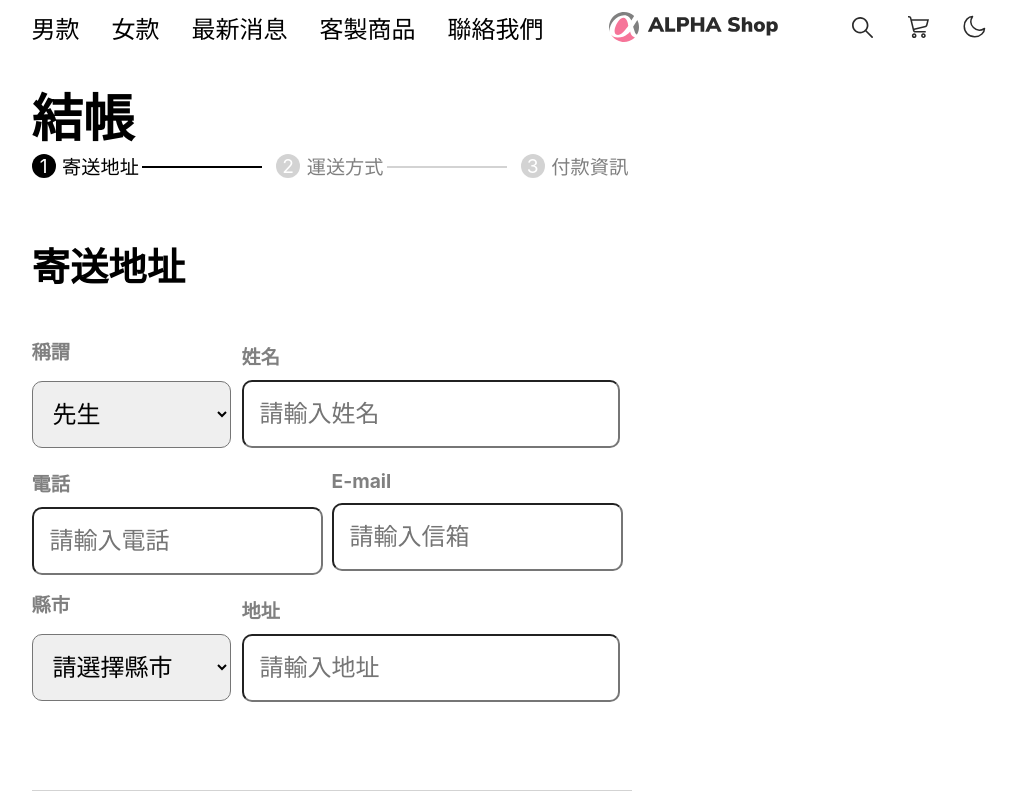
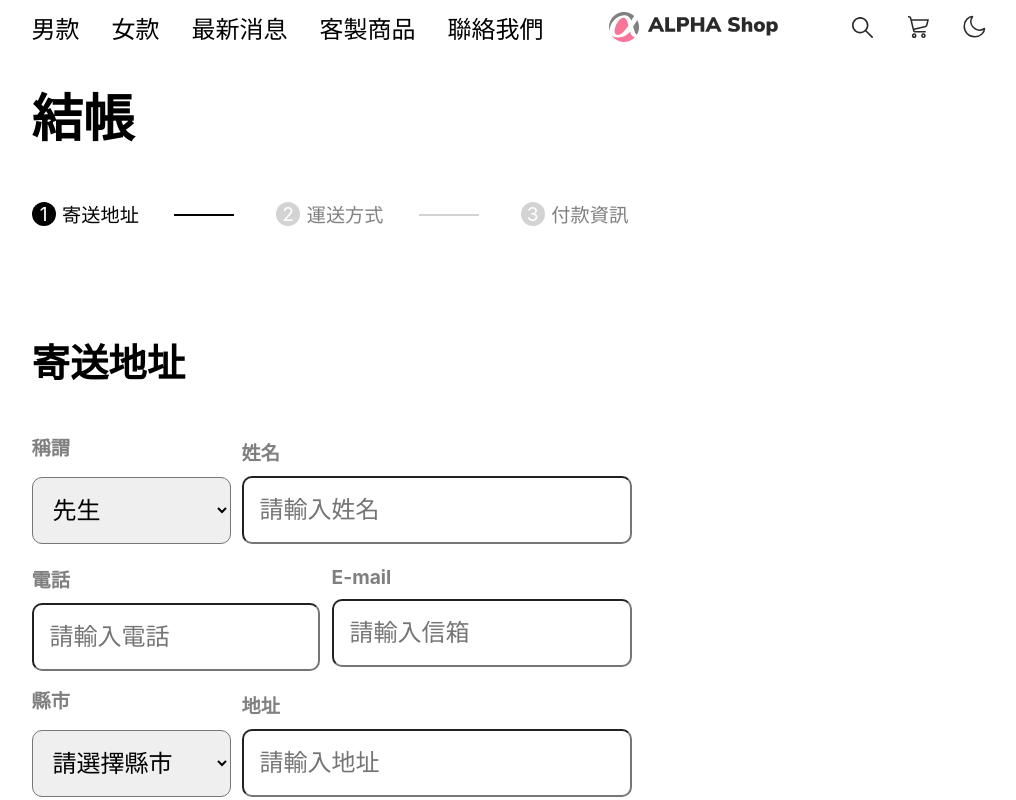
Before and after one commit to JianMiau/AlphaShop-React, a React (Create React App) app: page / in a window 1280 px wide. Shown: the top 800 px of the page, without its empty margins (115-1131 px from the left). Built offline with nearby package versions, Linux system fonts and the light colour scheme.

Commit message:
modify form markup details

```diff
--- a/src/component/main/RegistForm/FormStepper/FormStepper.js
+++ b/src/component/main/RegistForm/FormStepper/FormStepper.js
@@ -4,21 +4,23 @@ const StepperStyle = styled.div`
 width: 100% ;
 margin: 0;
 .stepper-container {
+  box-sizing: border-box ;
   width: 100% ;
   display: flex ;
   justify-content: space-between ;
+  padding: 48px 0;
 
 }
 
 `
-
+// active={props.step >= 2} 裡面傳boolean來判斷表單階段，用===判斷型別和數值
 function FormStepper(props) {
   return (
     <StepperStyle>
       <section className="stepper-container">
-        <StepperBars phase='adress' step={props.step} active={props.step >= 1 ? true : false} stepNumber={1} stepLabel='寄送地址' />
-        <StepperBars phase='shipping' step={props.step} active={props.step >= 2 ? true : false} stepNumber={2} stepLabel='運送方式' />
-        <StepperBars phase='credit-card' step={props.step} active={props.step === 3 ? true : false} stepNumber={3} stepLabel='付款資訊' />
+        <StepperBars phase='adress' step={props.step} active={props.step >= 1} stepNumber={1} stepLabel='寄送地址' />
+        <StepperBars phase='shipping' step={props.step} active={props.step >= 2} stepNumber={2} stepLabel='運送方式' />
+        <StepperBars phase='credit-card' step={props.step} active={props.step === 3} stepNumber={3} stepLabel='付款資訊' />
       </section>
     </StepperStyle>
 
--- a/src/component/main/RegistForm/FormStepper/StepperBars/StepperBars.js
+++ b/src/component/main/RegistForm/FormStepper/StepperBars/StepperBars.js
@@ -6,9 +6,9 @@ position: relative ;
   &:not(:last-child)::after {
     content: '';
     top: 50%;
-    left: 100% ;
+    left: calc(100% + 32px) ;
     position: absolute ;
-    width: 120px ;
+    width: 60px ;
     height: 2px ;
     background-color: ${props => props.active ? 'black' : 'lightgrey'};
   }
@@ -47,7 +47,7 @@ position: relative ;
 `
 // stpper 變換邏輯主要要父層state傳進來的參數來判斷，再把它傳入style-component做變化
 // props.stepNumber是元件本身的號碼、props.step是目前頁面狀態
-export default function StepperBars(props) {
+function StepperBars(props) {
   return (
     <StepperBarStyle active={props.active} step={props.step} stepNumber={props.stepNumber}>
       <span className="progress-group" data-phase={props.phase}>
@@ -62,3 +62,4 @@ export default function StepperBars(props) {
 
   )
 }
+export default StepperBars
--- a/src/component/main/RegistForm/RegistForm.js
+++ b/src/component/main/RegistForm/RegistForm.js
@@ -4,8 +4,9 @@ import UserForm from "./UserForm/UserForm"
 
 const FormStyle = styled.div`
 width: 100%;
-height: 730px ;
-border-bottom: 1px solid lightgray;
+height: 750px ;
+padding-bottom: 48px ;
+border-bottom: 1px solid #E6E6EB;
 .register-container {
   display: flex ;
   width: inherit ;
@@ -20,7 +21,7 @@ border-bottom: 1px solid lightgray;
 function RegistForm(props) {
   return (
     <FormStyle>
-      <section className="register-container" data-phase={props.step}>
+      <section className="register-container">
         <h2 className="register-title">{props.title}</h2>
         <FormStepper step={props.step} />
         <UserForm step={props.step} />
--- a/src/component/main/RegistForm/UserForm/AddressForm/AddressForm.js
+++ b/src/component/main/RegistForm/UserForm/AddressForm/AddressForm.js
@@ -46,7 +46,7 @@ function AddressForm() {
             <Input width={65} label='姓名' type='text' placeholder='請輸入姓名' />
           </div>
           <div className="form-row">
-            <Input width={50} label='電話' type='tel' placeholder='請輸入電話' />
+            <Input width={48} right={2} label='電話' type='tel' placeholder='請輸入電話' />
             <Input width={50} label='E-mail' type='email' placeholder='請輸入信箱' />
           </div>
           <div className="form-row">
--- a/src/component/main/RegistForm/UserForm/CreditCardForm/CreditCardFrom.js
+++ b/src/component/main/RegistForm/UserForm/CreditCardForm/CreditCardFrom.js
@@ -34,7 +34,7 @@ function CreditCardForm() {
             <Input width={100} label='卡號' type='text' placeholder='1111 2222 3333 4444' maxlength={12} />
           </div>
           <div className="form-row">
-            <Input width={50} label='有效期限' type='text' placeholder='MM/YY' />
+            <Input width={48} right={2} label='有效期限' type='text' placeholder='MM/YY' />
             <Input width={50} label='CVC/CCV' type='text' placeholder='123' maxlength={3} />
           </div>
         </section>
--- a/src/component/main/RegistForm/UserForm/Input/Input.js
+++ b/src/component/main/RegistForm/UserForm/Input/Input.js
@@ -2,14 +2,15 @@ import styled from "styled-components"
 const InputStyle = styled.div`
 margin:0 ;
 width: ${(props) => props.width}% ;
+margin-right: ${(props) => props.marginRight}%;
 .input-group {
   box-sizing: border-box ;
   width: 100% ;
   display: flex ;
   flex-direction: column ;
   font-size: 1.8rem ;
-  padding: 3% ;
-  padding-left: 0 ;
+  /*讓表單貼齊外框*/
+  padding: 3% 0 ;
  & .input-label {
   font-size: 1.2rem;
     font-weight: 700 ;
@@ -28,7 +29,7 @@ width: ${(props) => props.width}% ;
 
 function Input(props) {
   return (
-    <InputStyle width={props.width}>
+    <InputStyle width={props.width} marginRight={props.right}>
       <div className="input-group">
         <div className="input-label">{props.label}</div>
         <input type={props.type} placeholder={props.placeholder} maxLength={props.maxlength} />
--- a/src/component/main/RegistForm/UserForm/UserForm.js
+++ b/src/component/main/RegistForm/UserForm/UserForm.js
@@ -4,9 +4,7 @@ import ShippingForm from "./ShippingForm/ShippingForm"
 import CreditCardForm from "./CreditCardForm/CreditCardFrom"
 import styled from "styled-components"
 const FormStyle = styled.div`
-& .form-container {
-  width: 100% ;
-}
+width: 100% ;
 `
 function UserForm(props) {
   return (
--- a/src/component/main/main.js
+++ b/src/component/main/main.js
@@ -9,7 +9,7 @@ padding: 0 11.45% ;
   width: 100% ;
   display: grid ;
   grid-template-columns:  minmax(600px,6fr) minmax(125px,1fr) minmax(400px,4fr);
-  grid-template-rows: 720px 200px ;
+  grid-template-rows: auto 200px ;
   column-gap: 30px;
   & {
     @media screen and (max-width: 1200px) {
@@ -34,14 +34,15 @@ padding: 0 11.45% ;
 
 `
 function Main() {
-  const [step, setPageStep] = useState(1)
+  // setFunction 命名記得用前面變數加上set
+  const [pageStep, setPageStep] = useState(1)
   return (
 
     <div className="main">
       <MainStyle>
         <div className="main-container">
-          <RegistForm title='結帳' step={step} />
-          <ProgressControl step={step} event={setPageStep} />
+          <RegistForm title='結帳' step={pageStep} />
+          <ProgressControl step={pageStep} event={setPageStep} />
           {/* <ShopCart /> */}
         </div>
       </MainStyle>
--- a/src/component/main/progressControl/progresControl.js
+++ b/src/component/main/progressControl/progresControl.js
@@ -2,7 +2,6 @@ import styled from "styled-components"
 import rightArrow from "../../icons/right-arrow.svg"
 const ProgressStyle = styled.div`
 width: 100%;
-margin-top: 24px ;
 & .button-group {
   display: flex ;
   justify-content: space-between ;
@@ -15,6 +14,7 @@ margin-top: 24px ;
   width: 25% ;
   height: 46px ;
   border-radius: 8px;
+  border-color: transparent ;
   font-size: 1.5rem ;
   margin-top: 24px ;
   :hover {
@@ -30,6 +30,8 @@ margin-top: 24px ;
   border-radius: 8px;
   font-size: 1.5rem ;
   margin-top: 24px ;
+  border-color: transparent ;
+  outline: none ;
    :hover {
     cursor: pointer;
   }
```
